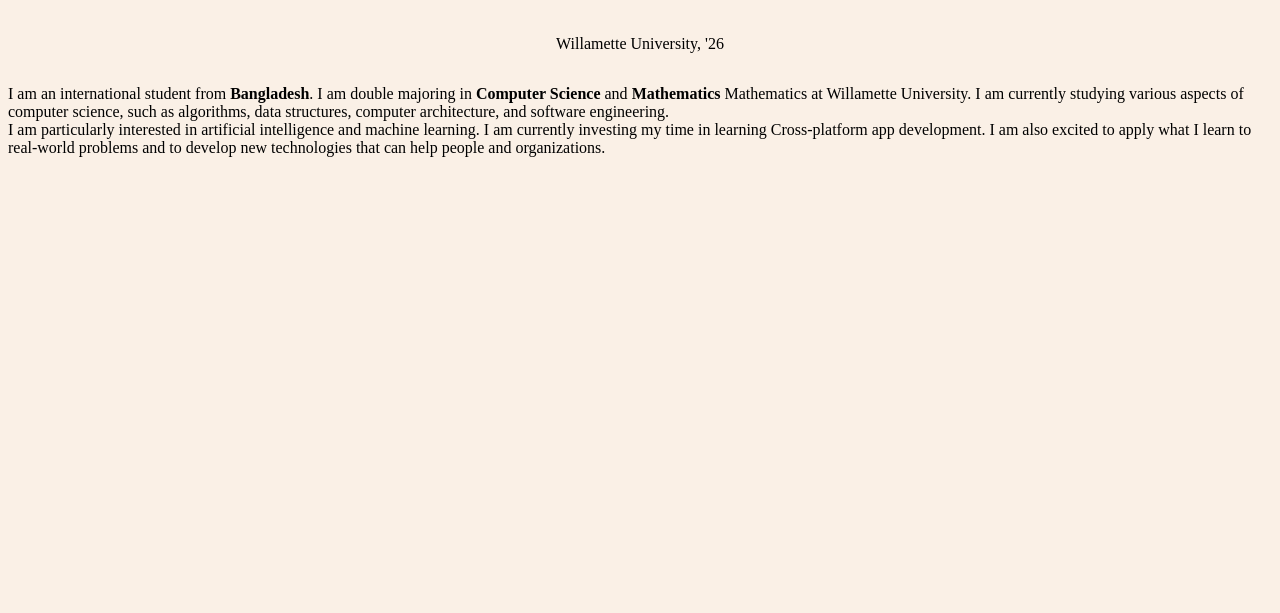
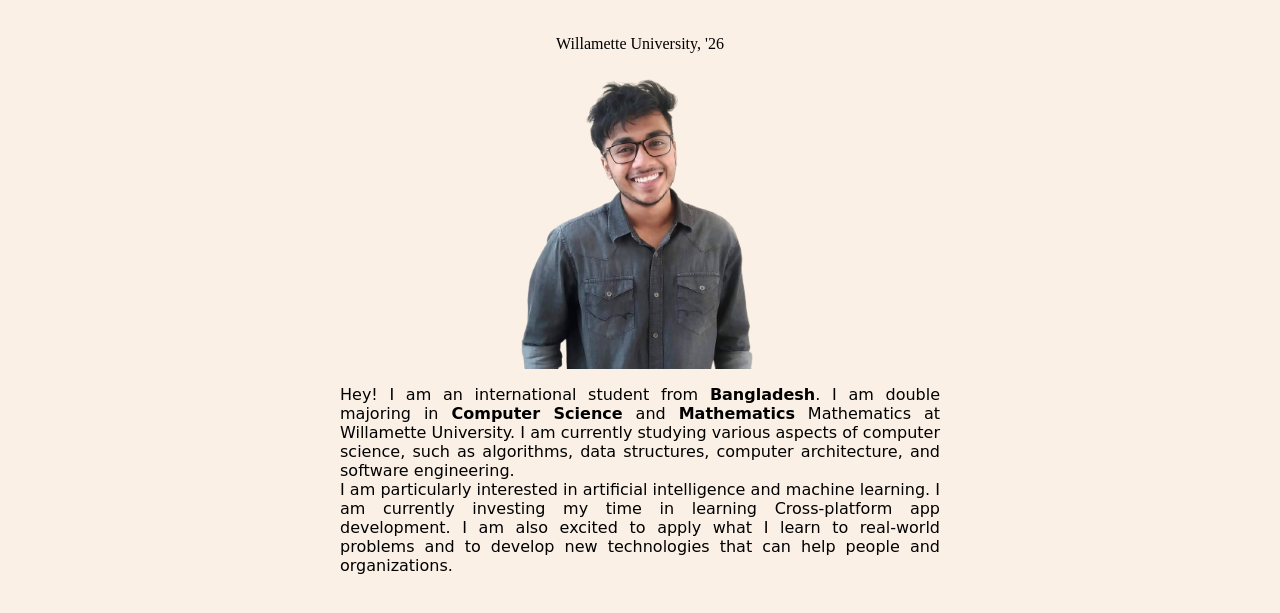
Before and after one commit to shouvikantu/shouvikantu.github.io, a plain HTML site: page index.html in a window 1280 px wide. Shown: the part 69-682 px from the top of the page. Drawn offline with Linux system fonts and the light colour scheme.

Commit message:
Formatted correctly

```diff
--- a/index.html
+++ b/index.html
@@ -7,24 +7,30 @@
     <title>Document</title>
     <style>
         body {
+          background-color: linen;
           display: grid;
           place-items: center;
-          background-color: linen;
         }
-
+        .para{
+          max-width: 600px;
+          text-align: justify;
+          font-family: cursive;
+        }
         h1 {
           color: maroon;
-          margin-left: auto;
-          margin-right: auto;
+        }
+        img{
+          max-height: 300px;
+          width: auto;
         }
         </style>
 </head>
 <body>
     <h1>Shouvik Ahmed Antu</h1>
     <p>Willamette University, '26</p>
-    <p>
-       I am an international student from <strong>Bangladesh</strong>. I am double majoring in <strong>Computer Science</strong>  and <strong>Mathematics</strong> Mathematics at Willamette University. I am currently studying various aspects of computer science, such as algorithms, data structures, computer architecture, and software engineering.
-       <br>I am particularly interested in artificial intelligence and machine learning. I am currently investing my time in learning Cross-platform app development. I am also excited to apply what I learn to real-world problems and to develop new technologies that can help people and organizations.
+    <img src="shouvik.png" alt="">
+    <p class="para">
+        Hey! I am an international student from <strong>Bangladesh</strong>. I am double majoring in <strong>Computer Science</strong>  and <strong>Mathematics</strong> Mathematics at Willamette University. I am currently studying various aspects of computer science, such as algorithms, data structures, computer architecture, and software engineering. <br> I am particularly interested in artificial intelligence and machine learning. I am currently investing my time in learning Cross-platform app development. I am also excited to apply what I learn to real-world problems and to develop new technologies that can help people and organizations.
     </p>
 </body>
 </html>
```
